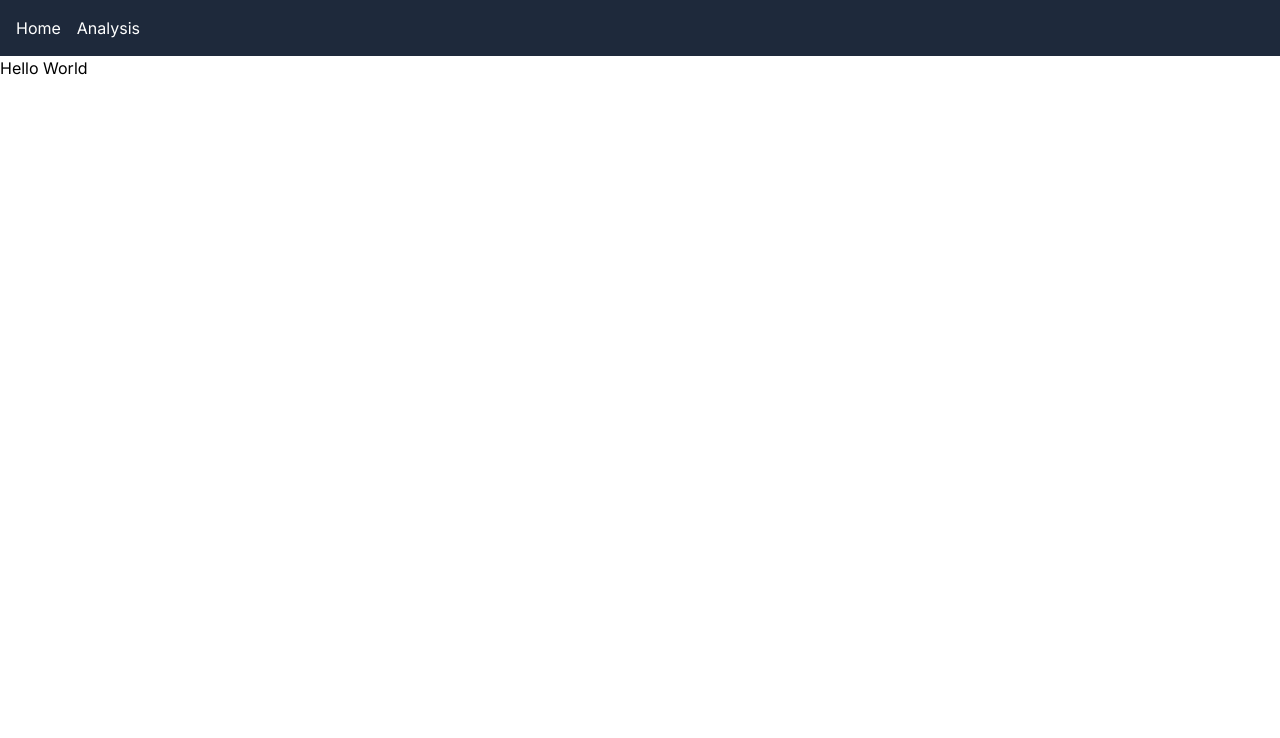
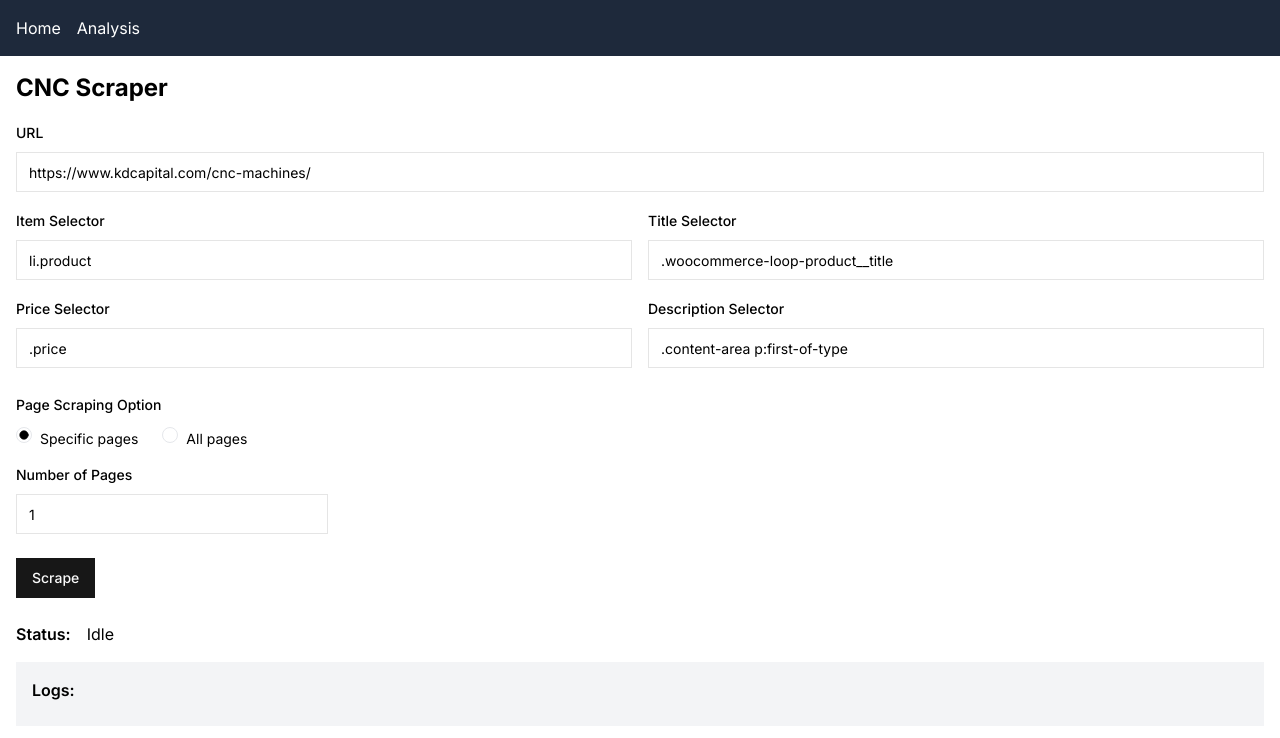
Before and after one commit to Josejpd3/CNC-Machine-Scraper, a Next.js app: page / in a window 1280 px wide. Shown: the top 738 px of the page. Built offline with nearby package versions, Linux system fonts and the light colour scheme.

Commit message:
Add ScraperControl integration in Home page

```diff
--- a/app/page.js
+++ b/app/page.js
@@ -1,9 +1,11 @@
-import Image from "next/image";
+'use client'
+import ScraperControl from "../components/ScraperControl";
 
 export default function Home() {
   return (
-    <div>
-      <h1>Hello World</h1>
-    </div>
+    <main className="container mx-auto p-4">
+      <h1 className="text-2xl font-bold mb-4">CNC Scraper</h1>
+      <ScraperControl />
+    </main>
   );
 }
```
